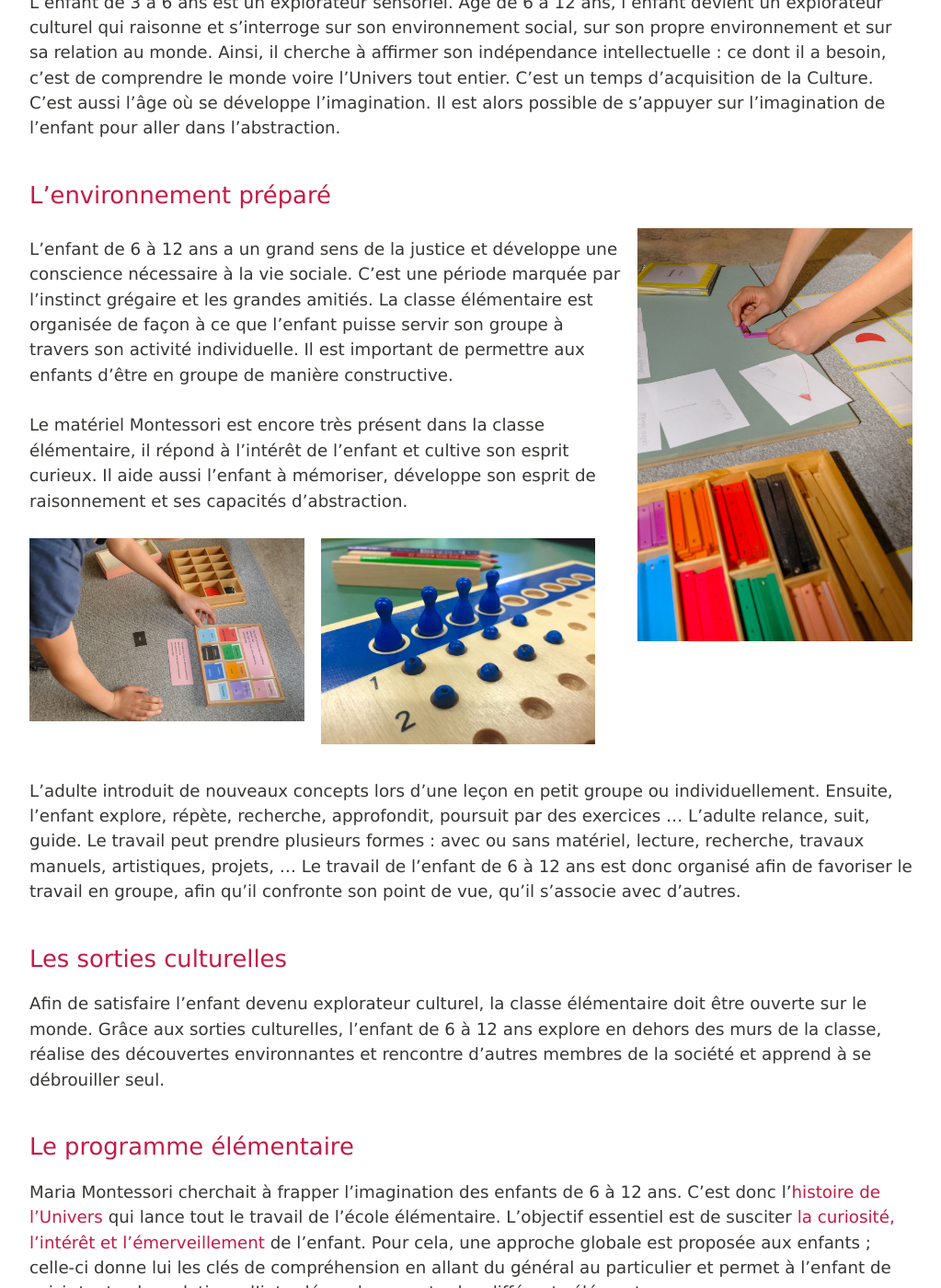
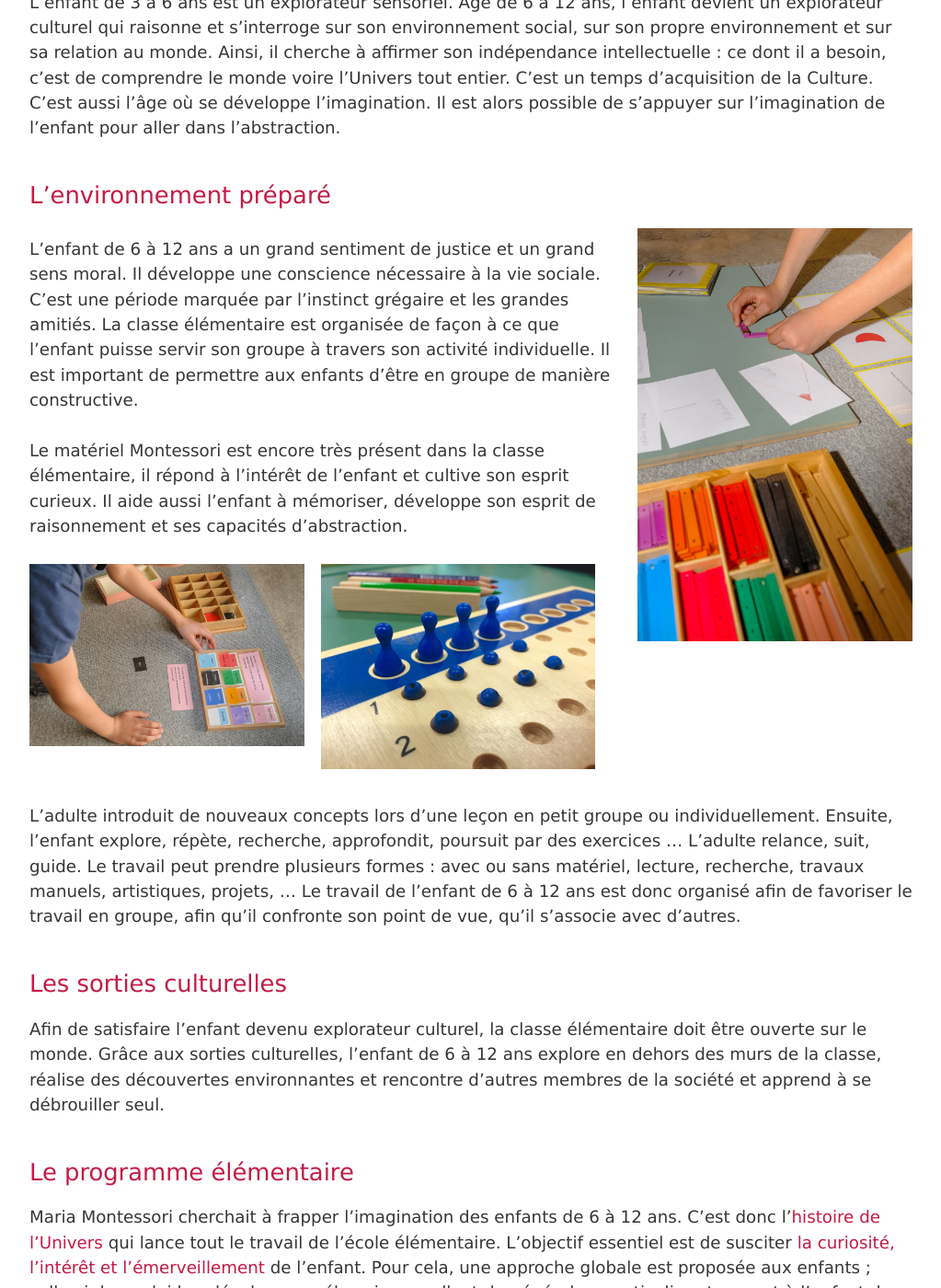
Before and after one commit to montessori-melun/montessori-melun.github.io, a Jekyll site: the page built from classes/elementaire.md, in a window 1280 px wide and 1400 px high, scrolled down 795 px. Shown: the whole window at 92% size, without its empty margins (128-1151 px from the left). Built offline with Jekyll 4.4.1, drawn with Linux system fonts in a browser that asks for light colours; some of the changed text lies outside the part shown.

Commit message:
Update elementaire.md

```diff
--- a/classes/elementaire.md
+++ b/classes/elementaire.md
@@ -19,7 +19,7 @@ C’est aussi l’âge où se développe l’imagination. Il est alors possible
 
 {% include illustration-droite.html src="montessori-boite-de-geometrie.jpg" alt="Matériel Montessori : la boîte de géométrie" %}
 
-L’enfant de 6 à 12 ans a un grand sens de la justice et développe une conscience nécessaire à la vie sociale. C’est une période marquée par l’instinct grégaire et les grandes amitiés.
+L’enfant de 6 à 12 ans a un grand sentiment de justice et un grand sens moral. Il développe une conscience nécessaire à la vie sociale. C’est une période marquée par l’instinct grégaire et les grandes amitiés.
 La classe élémentaire est organisée de façon à ce que l’enfant puisse servir son groupe à travers son activité individuelle. Il est important de permettre aux enfants d’être en groupe de manière constructive.
 
 Le matériel Montessori est encore très présent dans la classe élémentaire, il répond à l’intérêt de l’enfant et cultive son esprit curieux. Il aide aussi l’enfant à mémoriser, développe son esprit de raisonnement et ses capacités d’abstraction.
```
Also changed, not shown: other parts of classes/elementaire.md (+1 -1 lines).
